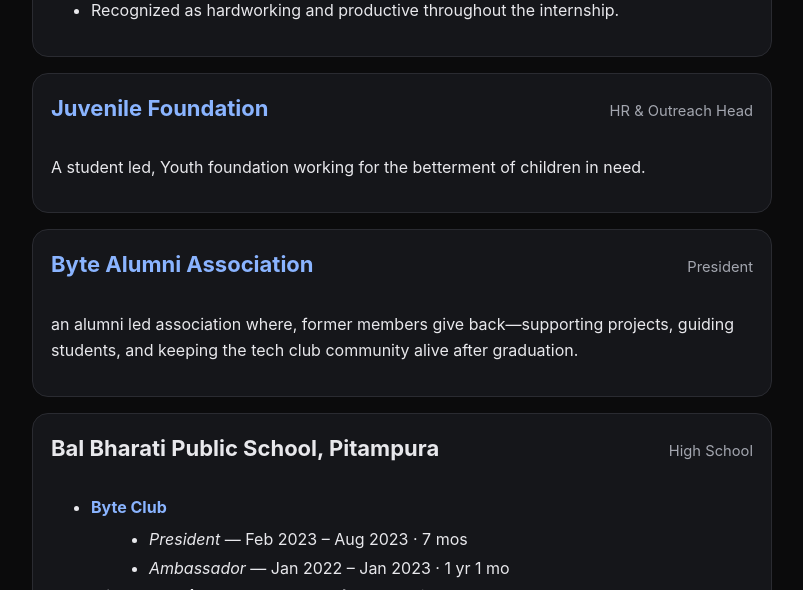
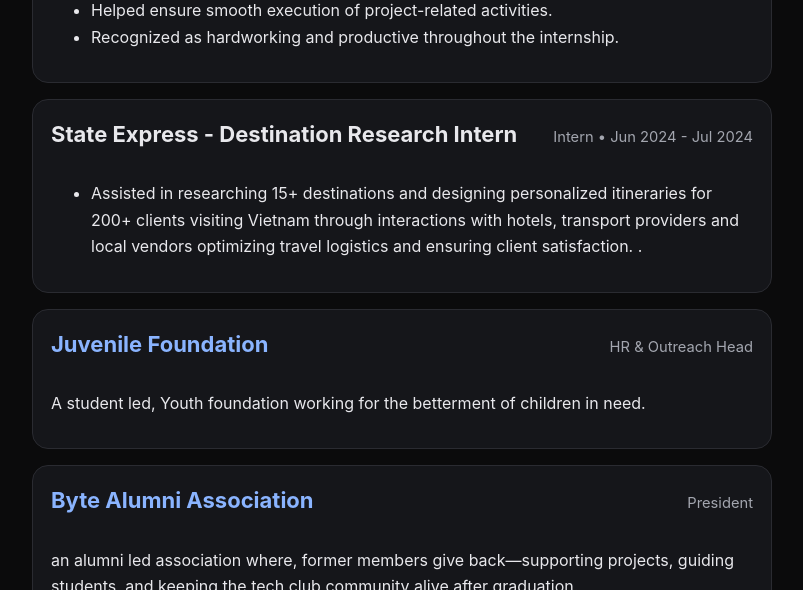
Before and after one commit to Gavishj/gavishjindal, a plain HTML site: page experience.html in a window 1280 px wide. Shown: the part 803-1393 px from the top of the page, without its empty margins (238-1041 px from the left). Drawn offline with Linux system fonts and the light colour scheme.

Commit message:
Update experience.html

```diff
--- a/experience.html
+++ b/experience.html
@@ -30,6 +30,7 @@
           <span class="tl-meta">Undergraduate — Business Administration</span>
         </header>
         <ul>
+          <li><strong>Student Grievance Resolution Cell JGBS - Security Committee</strong> </li>
           <li><strong>Entrepreneurship Club</strong> — Member; collaborated on student-led ventures and events.</li>
           <li><strong>Rotaract Club</strong> — Member; service and leadership initiatives.</li>
           <li><strong>Kasauli Tigers</strong> — Centre Back , Jindal League 2024 - 2025</li>
@@ -61,6 +62,20 @@
           <li>Recognized as hardworking and productive throughout the internship.</li>
         </ul>
       </article>
+      <!-- 3)segv internship -->
+      <article class="tl-item">
+        <header>
+          <h2>State Express - Destination Research Intern</h2>
+          <span class="tl-meta">Intern • Jun 2024 - Jul 2024  </span>
+        </header>
+        <ul>
+          <li>Assisted in researching 15+ destinations and designing personalized itineraries for 200+ clients visiting Vietnam
+through interactions with hotels, transport providers and local vendors optimizing travel logistics and ensuring
+client satisfaction. </strong>.</li>
+
+        </ul>
+      </article>
+
 
       <!-- 4) Juvenile Foundation -->
       <article class="tl-item">
```
